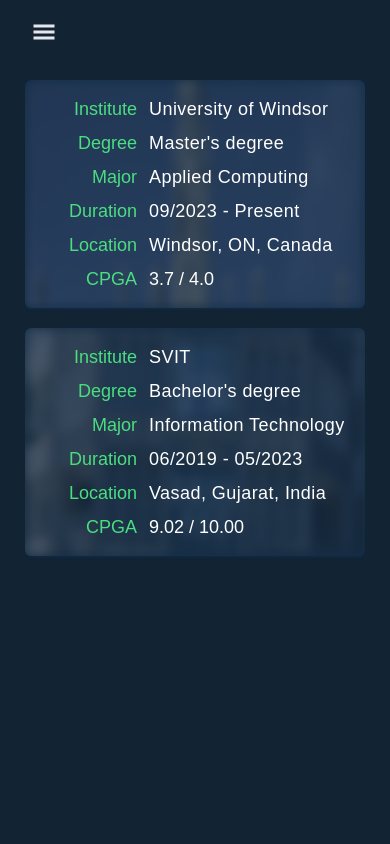
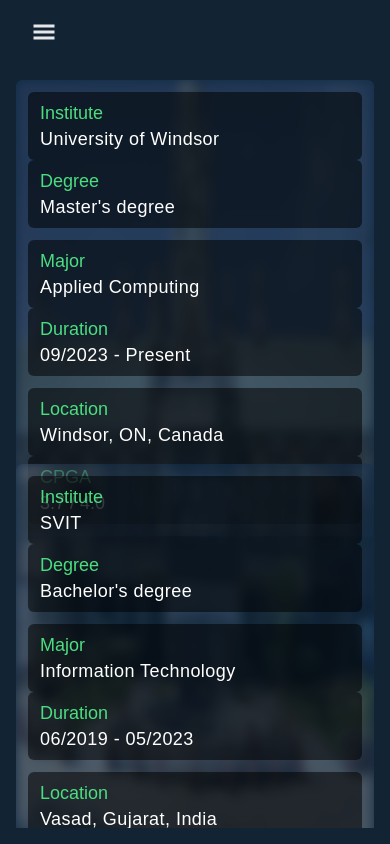
Before and after one commit to Rudra1402/ePortfolio, a React (Create React App) app: page /education in a window 390 px wide. Built offline with nearby package versions, Linux system fonts and the light colour scheme; a web font is replaced by a local one.

Commit message:
Updated education mobile UI

```diff
--- a/src/components/education/Education.jsx
+++ b/src/components/education/Education.jsx
@@ -7,13 +7,13 @@
     return (
         <div className='h-[calc(100%-64px)] w-full p-4 flex justify-center text-white'>
             <div
-                className='flex w-[95%] md:w-[75%] lg:w-[50%] h-full overflow-y-auto flex-col gap-y-5'
+                className='grid w-[100%] md:w-[75%] lg:w-[60%] overflow-y-auto grid-cols-1 !gap-y-5'
                 style={{ scrollbarWidth: 'none' }}
             >
                 {education?.map((edu, index) => (
                     <div
                         key={index}
-                        className='flex flex-col gap-y-4 justify-center rounded-md min-h-max p-5 shadow shadow-[#12345685] bg-[#12345685] relative z-[1] overflow-hidden'
+                        className='flex flex-col gap-y-3 justify-center h-fit rounded-md p-3 shadow shadow-[#12345685] bg-[#12345685] relative z-[1] overflow-hidden'
                     >
                         <div
                             className='absolute top-0 left-0 w-full h-full'
@@ -28,30 +28,36 @@
                                 opacity: 0.3,
                             }}
                         ></div>
-                        <div className='flex w-full text-lg leading-none items-center justify-center'>
-                            <div className='w-1/3 sm:w-2/5 text-right pr-2 text-green-400'>Institute</div>
-                            <div className='w-2/3 sm:w-3/5 text-left pl-1 tracking-wide'>{edu.institute}</div>
+                        <div className='flex flex-col sm:flex-row items-center justify-center gap-x-3'>
+                            <div className='flex flex-col bg-[#0008] w-full text-lg leading-none items-center justify-center gap-y-2 p-3 rounded-md'>
+                                <div className='w-full text-green-400'>Institute</div>
+                                <div className='w-full tracking-wide'>{edu.institute}</div>
+                            </div>
+                            <div className='flex flex-col bg-[#0008] w-full text-lg leading-none items-center justify-center gap-y-2 p-3 rounded-md'>
+                                <div className='w-full text-green-400'>Degree</div>
+                                <div className='w-full tracking-wide'>{edu.courseDegree}</div>
+                            </div>
                         </div>
-                        <div className='flex w-full text-lg leading-none items-center justify-center'>
-                            <div className='w-1/3 sm:w-2/5 text-right pr-2 text-green-400'>Degree</div>
-                            <div className='w-2/3 sm:w-3/5 text-left pl-1 tracking-wide'>{edu.courseDegree}</div>
+                        <div className='flex flex-col sm:flex-row items-center justify-center gap-x-3'>
+                            <div className='flex flex-col bg-[#0008] w-full text-lg leading-none items-center justify-center gap-y-2 p-3 rounded-md'>
+                                <div className='w-full text-green-400'>Major</div>
+                                <div className='w-full tracking-wide'>{edu.major}</div>
+                            </div>
+                            <div className='flex flex-col bg-[#0008] w-full text-lg leading-none items-center justify-center gap-y-2 p-3 rounded-md'>
+                                <div className='w-full text-green-400'>Duration</div>
+                                <div className='w-full tracking-wide'>{edu.duration}</div>
+                            </div>
                         </div>
-                        <div className='flex w-full text-lg leading-none items-center justify-center'>
-                            <div className='w-1/3 sm:w-2/5 text-right pr-2 text-green-400'>Major</div>
-                            <div className='w-2/3 sm:w-3/5 text-left pl-1 tracking-wide'>{edu.major}</div>
-                        </div>
-                        <div className='flex w-full text-lg leading-none items-center justify-center'>
-                            <div className='w-1/3 sm:w-2/5 text-right pr-2 text-green-400'>Duration</div>
-                            <div className='w-2/3 sm:w-3/5 text-left pl-1 tracking-wide'>{edu.duration}</div>
-                        </div>
-                        <div className='flex w-full text-lg leading-none items-center justify-center'>
-                            <div className='w-1/3 sm:w-2/5 text-right pr-2 text-green-400'>Location</div>
-                            <div className='w-2/3 sm:w-3/5 text-left pl-1 tracking-wide'>{edu.city}</div>
-                        </div>
-                        <div className='flex w-full text-lg leading-none items-center justify-center'>
-                            <div className='w-1/3 sm:w-2/5 text-right pr-2 text-green-400'>CPGA</div>
-                            <div className='w-2/3 sm:w-3/5 text-left pl-1'>
-                                {edu.cgpa !== '' ? edu.cgpa : 'N/A'}
+                        <div className='flex flex-col sm:flex-row items-center justify-center gap-x-3'>
+                            <div className='flex flex-col bg-[#0008] w-full text-lg leading-none items-center justify-center gap-y-2 p-3 rounded-md'>
+                                <div className='w-full text-green-400'>Location</div>
+                                <div className='w-full tracking-wide'>{edu.city}</div>
+                            </div>
+                            <div className='flex flex-col bg-[#0008] w-full text-lg leading-none items-center justify-center gap-y-2 p-3 rounded-md'>
+                                <div className='w-full text-green-400'>CPGA</div>
+                                <div className='w-full'>
+                                    {edu.cgpa !== '' ? edu.cgpa : 'N/A'}
+                                </div>
                             </div>
                         </div>
                     </div>
```
